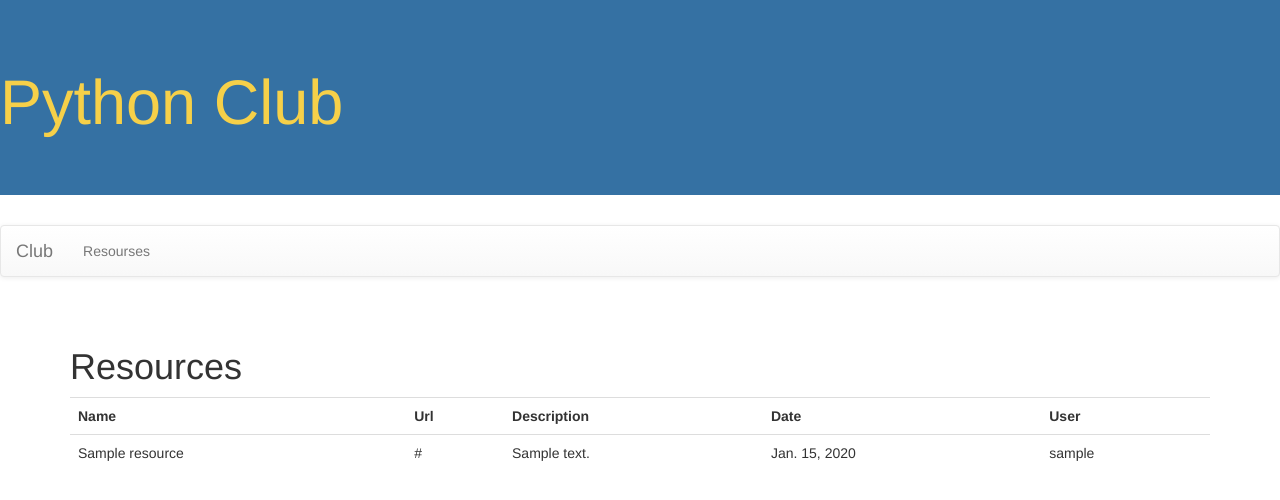
After one commit to dlwod1010/pythonClub, a Django app: page /club/resources/ in a window 1280 px wide. The commit adds this page. Shown: the top 500 px of the page. Run offline with Django 3.2, Linux system fonts and the light colour scheme; tables that the repository leaves empty hold one stand-in row (values such as "Sample post"); some libraries are stand-ins or nearby versions.

Commit message:
Create resources view to display resource data

```diff
--- a/club/models.py
+++ b/club/models.py
@@ -1,7 +1,5 @@
 from django.db import models
 from django.contrib.auth.models import User
-
-# Create your models here.
 
 
 class meeting(models.Model):
@@ -34,7 +32,6 @@
 
 class resource(models.Model):
     resourceName = models.CharField(max_length=255)
-    resourceType = models.CharField(max_length=255)
     resourceUrl = models.URLField()
     dateEntered = models.DateField()
     user = models.ForeignKey(User, on_delete=models.DO_NOTHING)
--- a/club/templates/base.html
+++ b/club/templates/base.html
@@ -18,8 +18,7 @@
                 <a class="navbar-brand" href="{% url 'index' %}">Club</a>
                 </div>
                 <ul class="nav navbar-nav">
-
-
+                    <li><a href="{% url 'resource' %}">Resourses</a></li>
                 </ul>
                 </div>
                 </nav>
--- a/club/templates/club/index.html
+++ b/club/templates/club/index.html
@@ -1,6 +1,5 @@
 {% extends 'base.html' %}
 {% block content %}
-<!--This is a comment-->
 
 <h2>Python Club</h2>
 <p>
--- /dev/null
+++ b/club/templates/club/resources.html
@@ -0,0 +1,26 @@
+{% extends 'base.html' %}
+{% block content %}
+
+<h1>Resources</h1>
+<table class='table'>
+ <tr>
+     <th>Name</th>
+     <th>Url</th>
+     <th>Description</th>
+     <th>Date</th>
+     <th>User</th>
+
+ </tr>
+ {% for r in resource_list %}
+   <tr>
+       <td>{{ r.resourceName }}</td>
+       <td>{{ r.resourceUrl }}</td>
+       <td>{{ r.description }}</td>
+       <td>{{ r.dateEntered }}</td>
+       <td>{{ r.user }}</td>
+
+   </tr>
+ {% endfor %}
+</table>
+
+{% endblock %}
--- a/club/urls.py
+++ b/club/urls.py
@@ -4,4 +4,5 @@
 # Only the index file can use empty quotes for the initial path statement.
 urlpatterns = [
     path('', views.index, name='index'),
+    path('resources/', views.getresources, name='resource'),
 ]
--- a/club/views.py
+++ b/club/views.py
@@ -1,6 +1,11 @@
 from django.shortcuts import render
+from .models import meeting, meetingMinutes, resource, event
 
-# Create your views here.
 
-def index (request) :
+def index(request):
     return render(request, 'club/index.html')
+
+
+def getresources(request):
+    resource_list = resource.objects.all()
+    return render(request, 'club/resources.html', {'resource_list': resource_list})
--- a/pythonclub/urls.py
+++ b/pythonclub/urls.py
@@ -19,4 +19,5 @@
 urlpatterns = [
     path('admin/', admin.site.urls),
     path('club/', include('club.urls'))
+
 ]
```
Also changed, not shown: club/migrations/0002_auto_20210510_2114.py (added).
